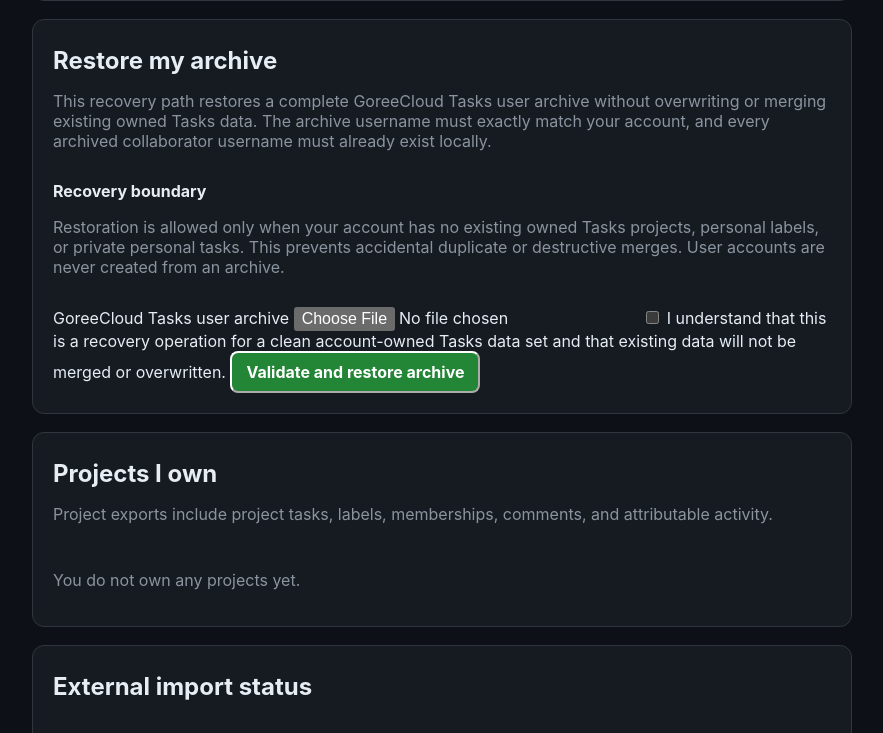
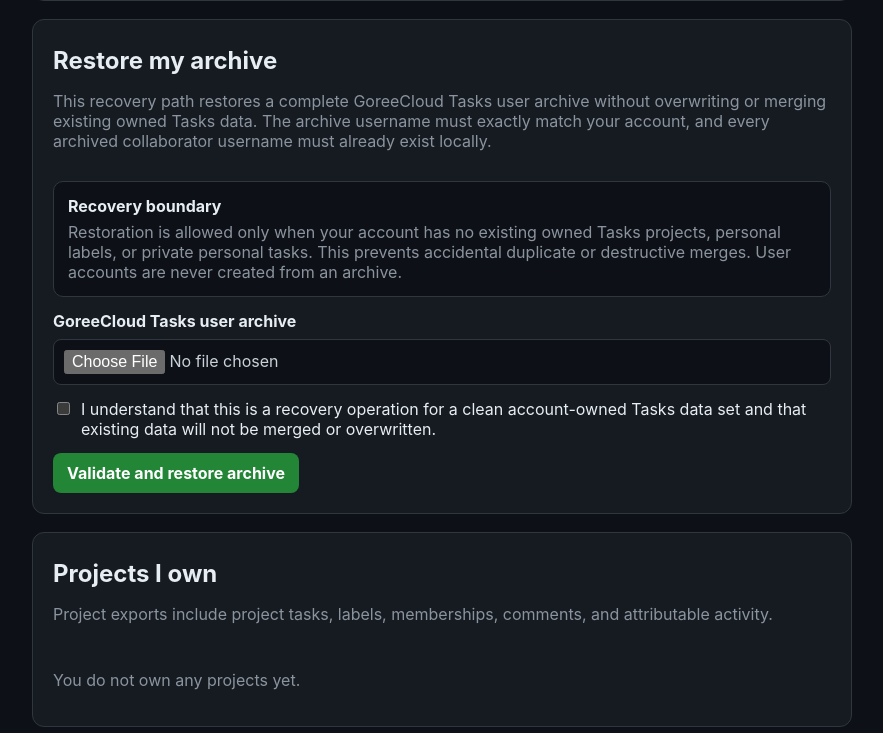
Before and after one commit to GoreeCloud/goreecloud-tasks, a Django app: page /data/ in a window 1280 px wide. Shown: the part 456-1189 px from the top of the page, without its empty margins (198-1081 px from the left). Run offline with Django 5.2, Linux system fonts and the light colour scheme; the visitor is signed in with stand-in values (Sample User, id 1); data that the repository does not hold is empty; parts of the project's set-up code (start-up, migrations or seed data) failed here and were passed over.

Commit message:
Style archive restoration controls

```diff
--- a/static/css/portability.css
+++ b/static/css/portability.css
@@ -36,6 +36,68 @@
   gap: 14px;
 }
 
+.status-banner {
+  display: grid;
+  gap: 4px;
+  margin-bottom: 18px;
+  padding: 14px 16px;
+  border: 1px solid #30363d;
+  border-radius: 10px;
+  background: #161b22;
+}
+
+.error-banner {
+  border-color: #f85149;
+}
+
+.success-banner {
+  border-color: #3fb950;
+}
+
+.recovery-note {
+  padding: 14px;
+  border: 1px solid #30363d;
+  border-radius: 10px;
+  background: #0d1117;
+}
+
+.recovery-note p {
+  margin: 6px 0 0;
+}
+
+.restore-form {
+  display: grid;
+  gap: 14px;
+}
+
+.file-field,
+.confirm-field {
+  display: grid;
+  gap: 8px;
+}
+
+.file-field > span {
+  font-weight: 650;
+}
+
+.file-field input[type="file"] {
+  width: 100%;
+  padding: 10px;
+  border: 1px solid #30363d;
+  border-radius: 8px;
+  background: #0d1117;
+  color: #c9d1d9;
+}
+
+.confirm-field {
+  grid-template-columns: auto 1fr;
+  align-items: start;
+}
+
+.confirm-field input {
+  margin-top: 3px;
+}
+
 .button {
   display: inline-flex;
   width: fit-content;
@@ -43,10 +105,13 @@
   justify-content: center;
   min-height: 40px;
   padding: 9px 14px;
+  border: 0;
   border-radius: 8px;
   background: #238636;
   color: #ffffff;
+  font: inherit;
   font-weight: 650;
+  cursor: pointer;
 }
 
 .simple-list {
```
